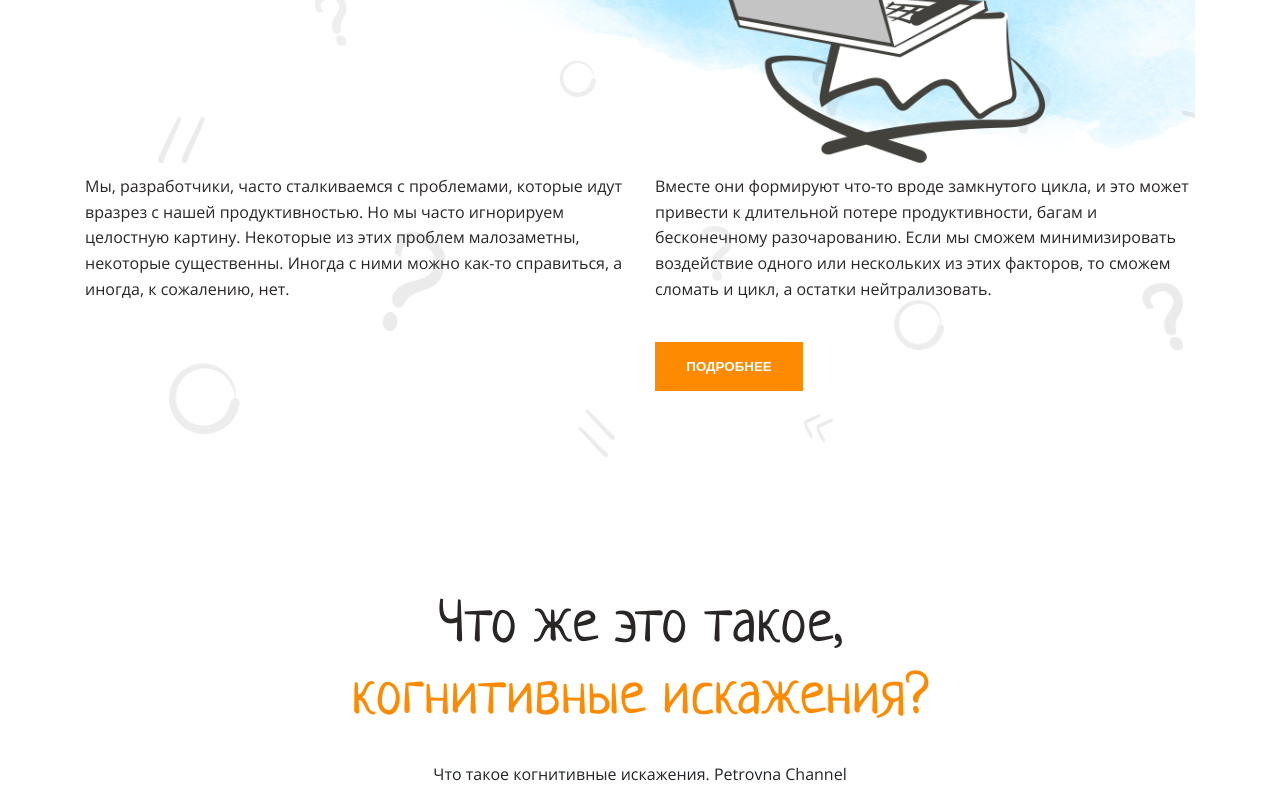
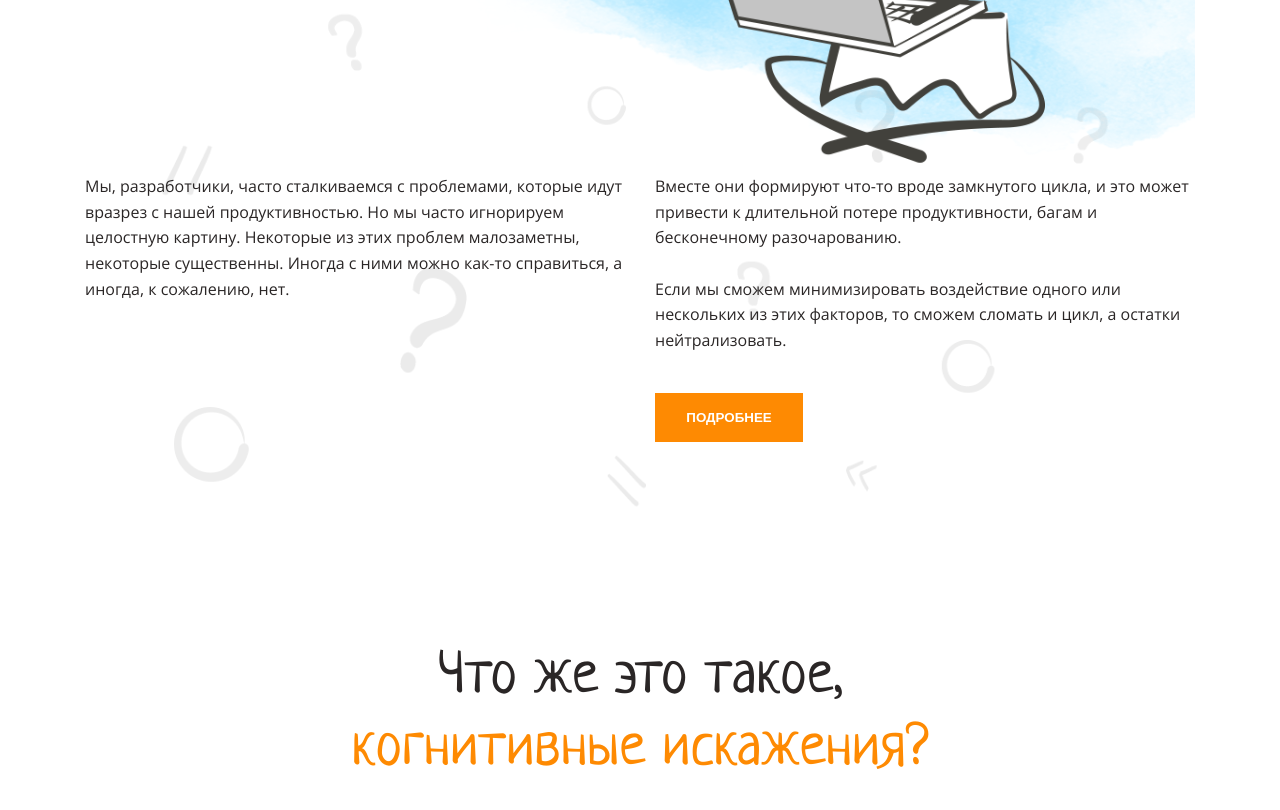
Before and after one commit to Aresla/cognitive-distortions, a website built with Parcel: page src/index.html in a window 1280 px wide. Shown: the part 377-1187 px from the top of the page. Built offline with nearby package versions, Linux system fonts and the light colour scheme.

Commit message:
fix right text in header

```diff
--- a/src/index.html
+++ b/src/index.html
@@ -34,7 +34,7 @@
                 </div>
                 <div class="right-block">
                     <p>Вместе они формируют что-то вроде замкнутого цикла, и это может привести к длительной потере
-                        продуктивности, багам и бесконечному разочарованию. Если мы сможем минимизировать воздействие
+                        продуктивности, багам и бесконечному разочарованию.<br><br> Если мы сможем минимизировать воздействие
                         одного или нескольких из этих факторов, то сможем сломать и цикл, а остатки нейтрализовать.
                     </p>
                     <form action="#navigation" method="get">
--- a/src/styles/style.css
+++ b/src/styles/style.css
@@ -65,9 +65,9 @@ p, h1, h2, h3, h4 {
 
 header {
     position: relative;
+    width: 100%;
     padding: 100px 0 100px 0;
     overflow-x: hidden;
-    max-width: 1110px;
 }
 
 .header-top {
```
